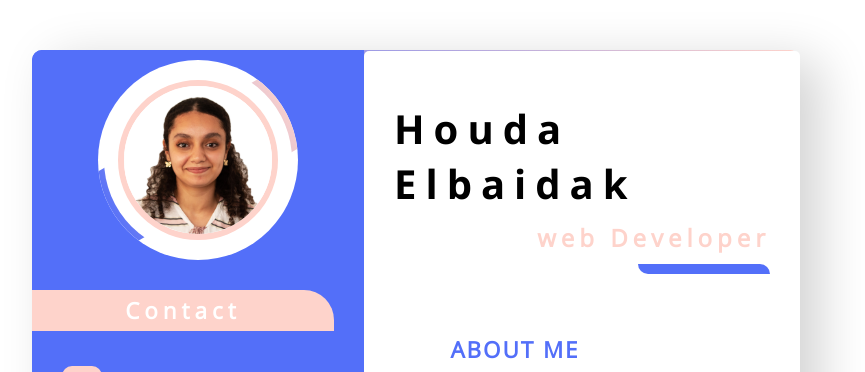
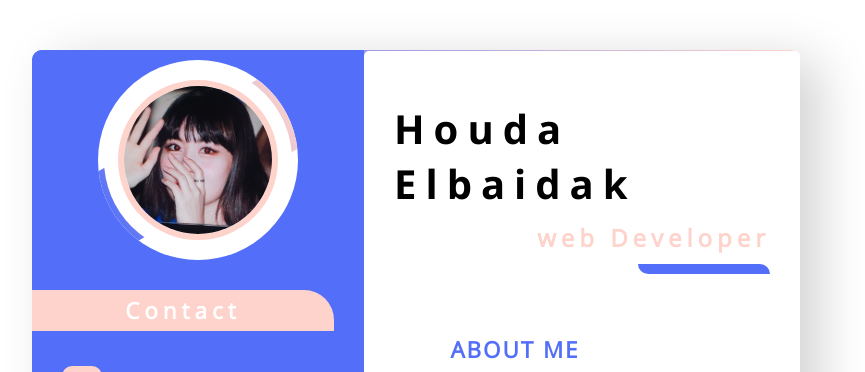
Before and after one commit to commit2houda/Interactive-cv-css-practice, a plain HTML site: page index.html in a window 1280 px wide. Shown: the top 372 px of the page, without its empty margins (224-1089 px from the left). Drawn offline with Linux system fonts and the light colour scheme.

Commit message:
bc it's ugly

```diff
--- a/index.html
+++ b/index.html
@@ -18,7 +18,7 @@
           <div class="profile">
             <div id="bighex">
               <div class="image">
-                <img src="images/houda1.jpg" alt="twice" />
+                <img src="images/twice icons.jpg" alt="twice" />
               </div>
             </div>
           </div>
```
